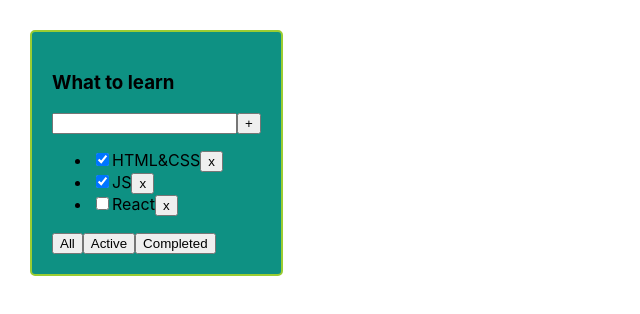
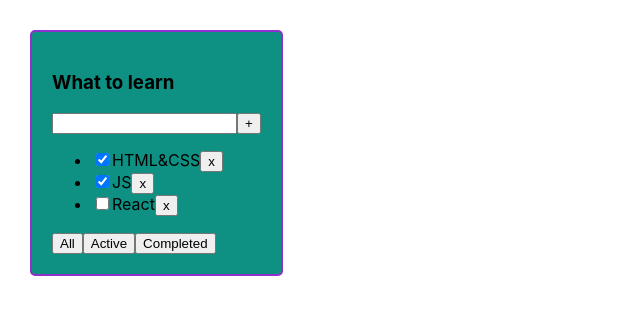
Before and after one commit to igor-minaev/it-incubator-todolist, a React (Create React App) app: page / in a window 1280 px wide. Shown: the top 314 px of the page, without its empty margins (0-640 px from the left). Built offline with nearby package versions, Linux system fonts and the light colour scheme.

Commit message:
lesson 2: fully

```diff
--- a/src/App.css
+++ b/src/App.css
@@ -10,7 +10,7 @@
 .todolist {
     background-color: #0e9183;
     border-radius: 5px;
-    border:2px solid yellowgreen;
+    border:2px solid #8f32cd;
     padding: 20px;
 
 }
--- a/src/App.tsx
+++ b/src/App.tsx
@@ -1,17 +1,39 @@
-import React from 'react';
+import React, {useState} from 'react';
 import './App.css';
 import {TaskType, TodoList} from "./TodoList";
 
+export type FilterValuesType = "all" | "active" | "completed"
+
 function App() {
     const title: string = "What to learn"
-    const tasks: TaskType[] = [
+    const [tasks, setTasks] = useState<TaskType[]>([
         {id: 1, title: "HTML&CSS", isDone: true},
         {id: 2, title: "JS", isDone: true},
         {id: 3, title: "React", isDone: false}
-    ]
+    ])
+    const [filter, setFilter] = useState<FilterValuesType>("all")
+    const changeFilter = (filter: FilterValuesType) => {
+        setFilter(filter)
+    }
+
+    const removeTask = (taskId: number) => {
+        setTasks(tasks.filter(task => task.id !== taskId))
+    }
+    const getFilteredTasks = (tasks: TaskType[], filter: FilterValuesType): TaskType[] => {
+        switch (filter) {
+            case "active":
+                return tasks.filter(task => !task.isDone)
+            case "completed":
+                return tasks.filter(task => task.isDone)
+            default:
+                return tasks
+        }
+    }
+
+    const filteredTasks = getFilteredTasks(tasks, filter)
     return (
         <div className="App">
-            <TodoList title={title} tasks={tasks}/>
+            <TodoList title={title} tasks={filteredTasks} removeTask={removeTask} changeFilter={changeFilter}/>
         </div>
     );
 }
--- a/src/TodoList.tsx
+++ b/src/TodoList.tsx
@@ -1,8 +1,11 @@
 import React, {FC} from 'react';
+import {FilterValuesType} from "./App";
 
 type TodoListPropsType = {
     title: string
     tasks: TaskType[]
+    removeTask: (taskId: number) => void
+    changeFilter: (filter: FilterValuesType) => void
 }
 
 export type TaskType = {
@@ -11,13 +14,17 @@
     isDone: boolean
 }
 
-export const TodoList: FC<TodoListPropsType> = ({tasks, title}) => {
+export const TodoList: FC<TodoListPropsType> = ({
+                                                    tasks, title,
+                                                    removeTask,
+                                                    changeFilter
+                                                }) => {
     const tasksJSX = tasks.map(task => {
         return (
             <li key={task.id}>
                 <input type="checkbox" checked={task.isDone}/>
                 <span>{task.title}</span>
-                <button onClick={() => alert(task.id)}>x</button>
+                <button onClick={() => removeTask(task.id)}>x</button>
             </li>
         )
     })
@@ -32,9 +39,9 @@
                 {tasksJSX}
             </ul>
             <div>
-                <button>All</button>
-                <button>Active</button>
-                <button>Completed</button>
+                <button onClick={() => changeFilter("all")}>All</button>
+                <button onClick={() => changeFilter("active")}>Active</button>
+                <button onClick={() => changeFilter("completed")}>Completed</button>
             </div>
         </div>
     );
```
